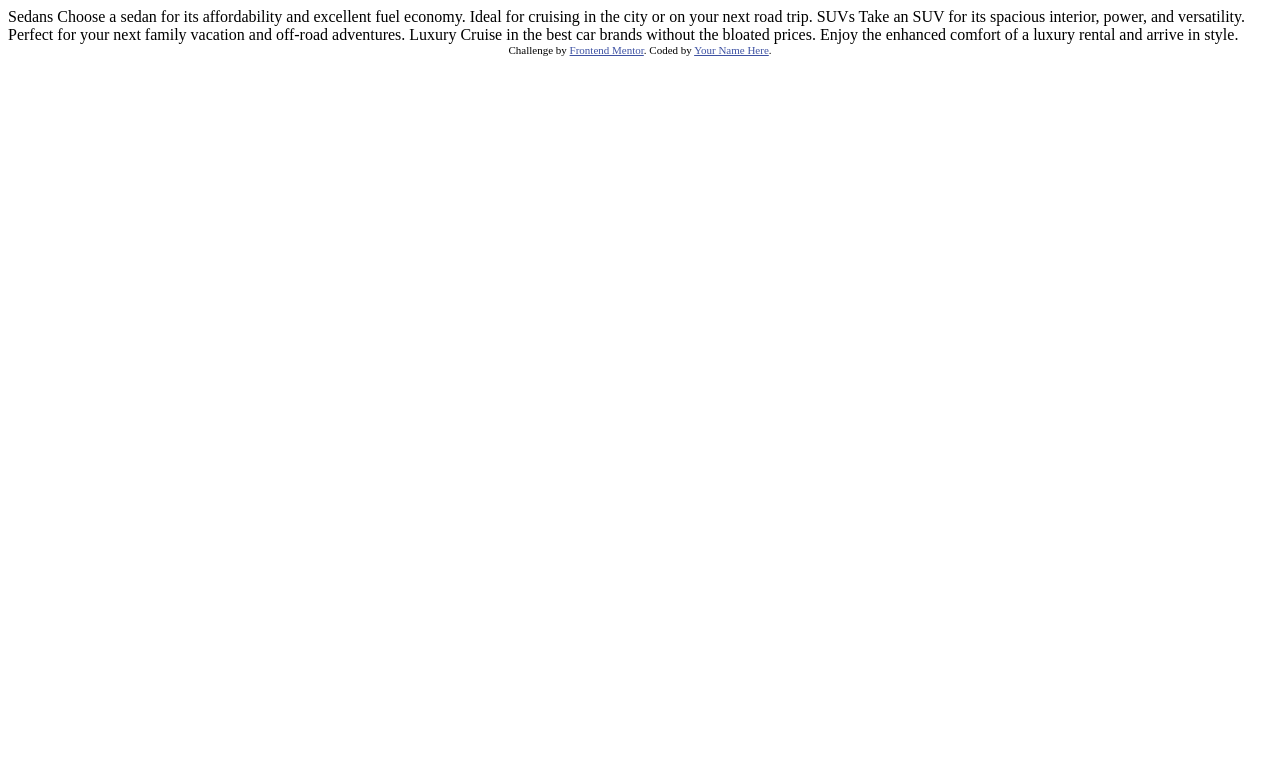
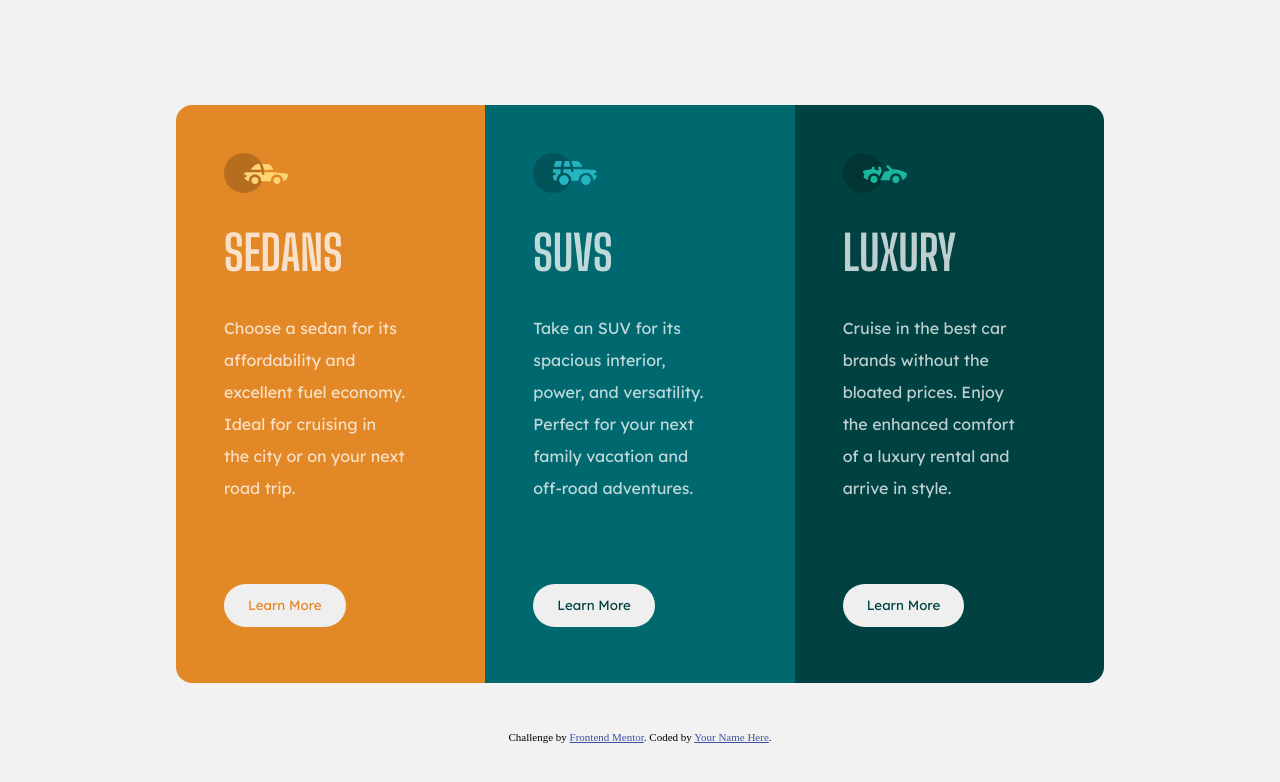
Before and after one commit to Rioba-Ian/3-column-preview-card-component-main, a plain HTML site: page index.html in a window 1280 px wide. Drawn offline with Linux system fonts and the light colour scheme.

Commit message:
"desktop-design"

```diff
--- a/index.html
+++ b/index.html
@@ -1,36 +1,92 @@
 <!DOCTYPE html>
 <html lang="en">
+
   <head>
     <meta charset="UTF-8">
-  <meta name="viewport" content="width=device-width, initial-scale=1.0"> <!-- displays site properly based on user's device -->
+    <meta name="viewport" content="width=device-width, initial-scale=1.0">
+    <!-- displays site properly based on user's device -->
 
     <link rel="icon" type="image/png" sizes="32x32" href="./images/favicon-32x32.png">
 
+    <!-- google fonts -->
+    <link rel="preconnect" href="https://fonts.googleapis.com">
+    <link rel="preconnect" href="https://fonts.gstatic.com" crossorigin>
+    <link href="https://fonts.googleapis.com/css2?family=Big+Shoulders+Display:wght@700&family=Lexend+Deca&display=swap"
+      rel="stylesheet">
+
     <title>Frontend Mentor | 3-column preview card component</title>
-
+    <link rel="stylesheet" href="style.css">
     <!-- Feel free to remove these styles or customise in your own stylesheet 👍 -->
     <style>
-    .attribution { font-size: 11px; text-align: center; }
-    .attribution a { color: hsl(228, 45%, 44%); }
+      .attribution {
+        font-size: 11px;
+        text-align: center;
+      }
+
+      .attribution a {
+        color: hsl(228, 45%, 44%);
+      }
     </style>
   </head>
+
   <body>
 
-  Sedans
+    <main>
+      <div class="container">
+        <div class="container-sedan">
+          <img src="./images/icon-sedans.svg" alt="">
+
+          <div class="container-text">
+
+            <h1>
+
+              Sedans</h1>
+            <p>
               Choose a sedan for its affordability and excellent fuel economy. Ideal for cruising in the city
               or on your next road trip.
+            </p>
+          </div>
+          <button>Learn More</button>
+        </div>
+        <div class="container-suvs">
+          <img src="./images/icon-suvs.svg" alt="">
+          <div class="container-text">
 
-  SUVs
+            <h1> SUVs </h1>
+            <p>
+
               Take an SUV for its spacious interior, power, and versatility. Perfect for your next family vacation
               and off-road adventures.
+            </p>
+          </div>
+          <button>Learn More</button>
+        </div>
+        <div class="container-luxury">
+          <img src="./images/icon-luxury.svg" alt="">
+          <div class="container-text">
 
-  Luxury
+            <h1>
+
+              Luxury</h1>
+            <p>
+
               Cruise in the best car brands without the bloated prices. Enjoy the enhanced comfort of a luxury
               rental and arrive in style.
+            </p>
+          </div>
+          <button>Learn More</button>
 
+
+        </div>
+      </div>
+    </main>
+
+    <footer>
       <div class="attribution">
         Challenge by <a href="https://www.frontendmentor.io?ref=challenge" target="_blank">Frontend Mentor</a>.
         Coded by <a href="#">Your Name Here</a>.
       </div>
+    </footer>
   </body>
+
 </html>
--- /dev/null
+++ b/style.css
@@ -0,0 +1,113 @@
+:root {
+    /* primary */
+    --bright-orange: hsl(31, 77%, 52%);
+    --dark-cyan: hsl(184, 100%, 22%);
+    --very-dark-cyan: hsl(179, 100%, 13%);
+
+    /* paragraphs */
+    --white-paragraphs: hsla(0, 0%, 100%, 0.75);
+
+    /* background, headings, buttons */
+    --very-light-gray: hsl(0, 0%, 95%);
+
+}
+
+*,
+*:before,
+*:after {
+    box-sizing: inherit;
+}
+
+html {
+    height: 100%;
+    display: grid;
+    place-items: center;
+    box-sizing: border-box;
+    line-height: 1.15;
+}
+
+body {
+    background: var(--very-light-gray);
+}
+
+main {
+    max-width: 80vw;
+    min-width: 900px;
+}
+
+button {
+    padding: 0.75rem 1.5rem;
+    font-family: 'Lexend Deca', sans-serif;
+    font-weight: 400;
+    color: white;
+    border-radius: 2rem;
+    margin: 4rem 0 0.5rem 0;
+    border: 0;
+}
+
+.container {
+    display: grid;
+    grid-template-columns: repeat(3, 1fr);
+    height: auto;
+    /* width: ; */
+    margin: 3rem;
+}
+
+.container>* {
+    display: flex;
+    flex-direction: column;
+    justify-content: space-between;
+    align-items: flex-start;
+    color: var(--white-paragraphs);
+    width: auto;
+    padding: 3rem;
+}
+
+/* width: 80%; */
+
+.container-text>h1 {
+    font-family: 'Big Shoulders Display', sans-serif;
+    font-weight: 700;
+    font-size: 3rem;
+    text-transform: uppercase;
+}
+
+.container-text>p {
+    font-family: 'Lexend Deca', sans-serif;
+    font-weight: 400;
+    font-size: 1rem;
+    line-height: 2;
+    padding-right: 2rem;
+    /* width: 90%; */
+}
+
+.container-sedan {
+    background-color: var(--bright-orange);
+    border-top-left-radius: 1rem;
+    border-bottom-left-radius: 1rem;
+}
+
+.container-sedan>button {
+    color: var(--bright-orange);
+    line-height: 1.4;
+}
+
+.container-suvs {
+    background-color: var(--dark-cyan);
+}
+
+.container-suvs>button {
+    color: var(--very-dark-cyan);
+    line-height: 1.4;
+}
+
+.container-luxury {
+    background-color: var(--very-dark-cyan);
+    border-top-right-radius: 1rem;
+    border-bottom-right-radius: 1rem;
+}
+
+.container-luxury>button {
+    color: var(--very-dark-cyan);
+    line-height: 1.4;
+}
```
Lines whose indentation alone changed are shown as unchanged.
